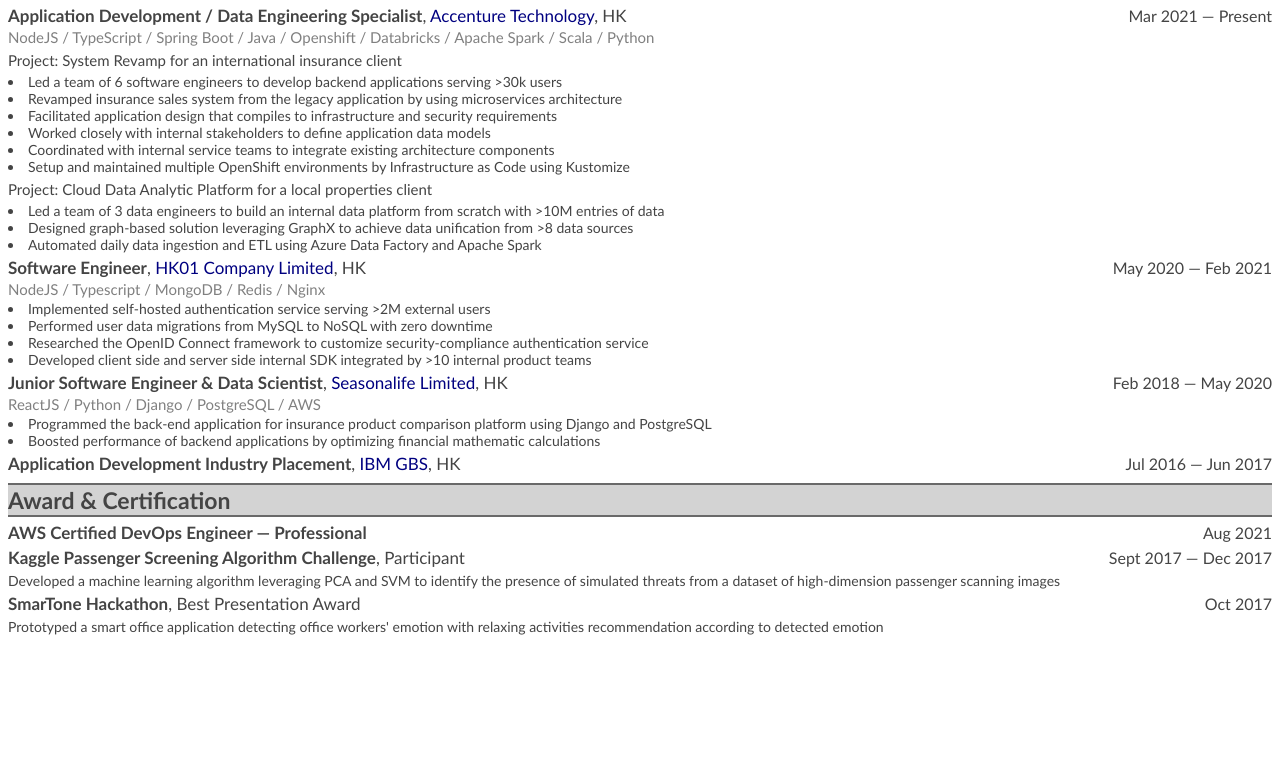
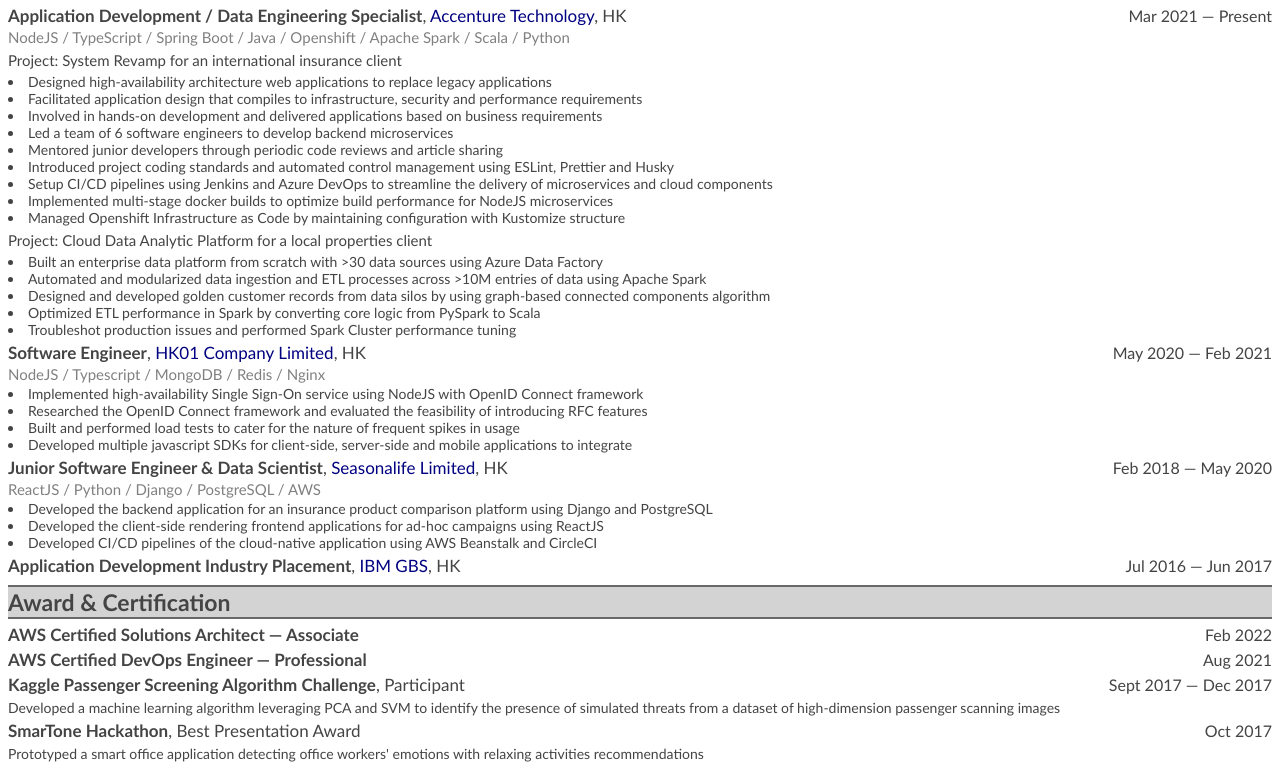
Before and after one commit to atomyyyy/custom_cv, a website: page public/index.html in a window 1280 px wide. Shown: the part 287-1057 px from the top of the page. Before the commit the page ends 930 px from the top, so only its background shows below. Drawn offline with nearby package versions, Linux system fonts and the light colour scheme.

Commit message:
fix: update cv wordings

```diff
--- a/public/index.html
+++ b/public/index.html
@@ -4,8 +4,8 @@
   <style>
     @page {
       size: 21cm 29.7cm;
-      margin-top: 0.75cm;
-      margin-bottom: 0.75cm;
+      margin-top: 0.25cm;
+      margin-bottom: 0.25cm;
       margin-left: 0.75cm;
       margin-right: 0.75cm;
     }
@@ -163,7 +163,7 @@
     <div class="section">
       <div class="section-header"> <b>Work Experience</b> </div>
       <!-- Accenture -->
-      <div class="expereince">
+      <div class="experience">
         <div class="container record">
           <div class="job-title">
             <span><b>Application Development / Data Engineering Specialist</b>,</span>
@@ -172,25 +172,30 @@
           </div>
           <div style="font-size:16px"><span>Mar 2021 — Present</span></div>
         </div>
-        <div class="technical-stack"> NodeJS / TypeScript / Spring Boot / Java / Openshift / Databricks / Apache Spark / Scala / Python </div>
+        <div class="technical-stack"> NodeJS / TypeScript / Spring Boot / Java / Openshift / Apache Spark / Scala / Python </div>
         <ul class="detail-list">
           <p>Project: System Revamp for an international insurance client</p>
-          <li> Led a team of 6 software engineers to develop backend applications serving >30k users</li>
-          <li> Revamped insurance sales system from the legacy application by using microservices architecture</li>
-          <li> Facilitated application design that compiles to infrastructure and security requirements</li>
-          <li> Worked closely with internal stakeholders to define application data models</li>
-          <li> Coordinated with internal service teams to integrate existing architecture components</li>
-          <li> Setup and maintained multiple OpenShift environments by Infrastructure as Code using Kustomize</li>
+          <li> Designed high-availability architecture web applications to replace legacy applications</li>
+          <li> Facilitated application design that compiles to infrastructure, security and performance requirements</li>
+          <li> Involved in hands-on development and delivered applications based on business requirements</li>
+          <li> Led a team of 6 software engineers to develop backend microservices</li>
+          <li> Mentored junior developers through periodic code reviews and article sharing</li>
+          <li> Introduced project coding standards and automated control management using ESLint, Prettier and Husky</li>
+          <li> Setup CI/CD pipelines using Jenkins and Azure DevOps to streamline the delivery of microservices and cloud components</li>
+          <li> Implemented multi-stage docker builds to optimize build performance for NodeJS microservices</li>
+          <li> Managed Openshift Infrastructure as Code by maintaining configuration with Kustomize structure</li>
         </ul>
         <ul class="detail-list">
           <p>Project: Cloud Data Analytic Platform for a local properties client</p>
-          <li> Led a team of 3 data engineers to build an internal data platform from scratch with >10M entries of data</li>
-          <li> Designed graph-based solution leveraging GraphX to achieve data unification from >8 data sources</li>
-          <li> Automated daily data ingestion and ETL using Azure Data Factory and Apache Spark</li>
+          <li> Built an enterprise data platform from scratch with >30 data sources using Azure Data Factory</li>
+          <li> Automated and modularized data ingestion and ETL processes across >10M entries of data using Apache Spark</li>
+          <li> Designed and developed golden customer records from data silos by using graph-based connected components algorithm</li>
+          <li> Optimized ETL performance in Spark by converting core logic from PySpark to Scala</li>
+          <li> Troubleshot production issues and performed Spark Cluster performance tuning</li>
         </ul>
       </div>
       <!-- HK01 -->
-      <div class="expereince">
+      <div class="experience">
         <div class="container record">
           <div class="job-title">
             <span><b>Software Engineer</b>,</span>
@@ -201,14 +206,14 @@
         </div>
         <div class="technical-stack"> NodeJS / Typescript / MongoDB / Redis / Nginx</div>
         <ul class="detail-list">
-          <li> Implemented self-hosted authentication service serving >2M external users</li>
-          <li> Performed user data migrations from MySQL to NoSQL with zero downtime</li>
-          <li> Researched the OpenID Connect framework to customize security-compliance authentication service</li>
-          <li> Developed client side and server side internal SDK integrated by >10 internal product teams</li>
+          <li> Implemented high-availability Single Sign-On service using NodeJS with OpenID Connect framework</li>
+          <li> Researched the OpenID Connect framework and evaluated the feasibility of introducing RFC features</li>
+          <li> Built and performed load tests to cater for the nature of frequent spikes in usage</li>
+          <li> Developed multiple javascript SDKs for client-side, server-side and mobile applications to integrate </li>
         </ul>
       </div>
       <!-- Seasonalife -->
-      <div class="expereince">
+      <div class="experience">
         <div class="container record">
           <div class="job-title">
             <span><b>Junior Software Engineer & Data Scientist</b>,</span>
@@ -219,12 +224,13 @@
         </div>
         <div class="technical-stack">ReactJS / Python / Django / PostgreSQL / AWS</div>
         <ul class="detail-list">
-          <li> Programmed the back-end application for insurance product comparison platform using Django and PostgreSQL </li>
-          <li> Boosted performance of backend applications by optimizing financial mathematic calculations</li>
+          <li> Developed the backend application for an insurance product comparison platform using Django and PostgreSQL </li>
+          <li> Developed the client-side rendering frontend applications for ad-hoc campaigns using ReactJS</li>
+          <li> Developed CI/CD pipelines of the cloud-native application using AWS Beanstalk and CircleCI </li>
         </ul>
       </div>
       <!-- IBM -->
-      <div class="expereince">
+      <div class="experience">
         <div class="container record">
           <div class="job-title">
             <span><b>Application Development Industry Placement</b>,</span>
@@ -240,6 +246,14 @@
     <div class="section">
       <div class="section-header"> <b>Award & Certification</b> </div>
       <!-- AWS -->
+      <div class="award">
+        <div class="container record">
+          <div class="job-title">
+            <span><b>AWS Certified Solutions Architect — Associate</b></span>
+          </div>
+          <div style="font-size:16px"><span>Feb 2022</span></div>
+        </div>
+      </div>
       <div class="award">
         <div class="container record">
           <div class="job-title">
@@ -271,7 +285,7 @@
           <div style="font-size:16px"><span>Oct 2017</span></div>
         </div>
         <div class="detail-list">
-          Prototyped a smart office application detecting office workers' emotion with relaxing activities recommendation according to detected emotion
+          Prototyped a smart office application detecting office workers' emotions with relaxing activities recommendations
         </div>
       </div>
     </div>
```
